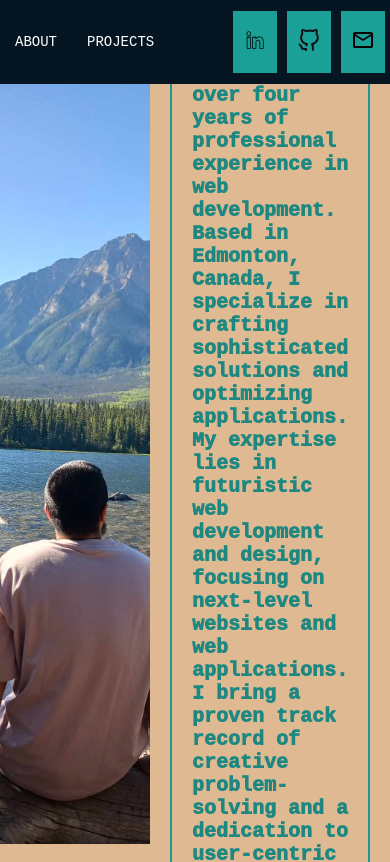
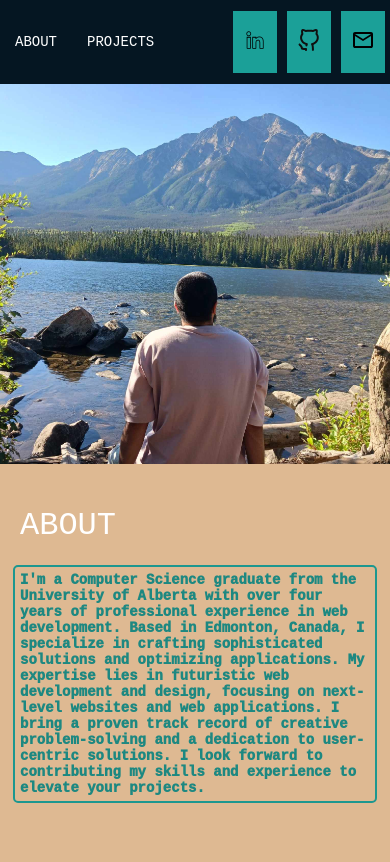
Before and after one commit to ballin-98/portfolio-website, a Vue app in the folder portfolio-application/: page / in a window 390 px wide. Shown: the top 862 px of the page. Built offline with nearby package versions, Linux system fonts and the light colour scheme.

Commit message:
about page mobile responsive

```diff
--- a/portfolio-application/src/components/AboutPage.vue
+++ b/portfolio-application/src/components/AboutPage.vue
@@ -19,6 +19,7 @@ const description = `I'm a Computer Science graduate from the University of Albe
   display: flex;
   height: 90vh; /* 100% of the viewport height */
   font-family: "Roboto Mono", monospace;
+  flex-direction: row;
 }
 
 .left-container {
@@ -47,10 +48,10 @@ const description = `I'm a Computer Science graduate from the University of Albe
   align-items: center; /* Center the content vertically */
 
   color: #fff; /* White text color */
-  width: calc(100% - 40px); /* Corrected syntax */
+  width: calc(100% - 30px); /* Corrected syntax */
   font-size: 40px;
   height: 80px; /* Set a fixed height for the header */
-  padding-left: 20px; /* Add left padding */
+  padding-left: 10px;
 }
 
 .description {
@@ -61,10 +62,50 @@ const description = `I'm a Computer Science graduate from the University of Albe
   border-radius: 5px;
   background-color: #deb992; /* Red background color */
   color: #1d8881; /* White text color */
-  width: calc(100%-40px);
-  padding: 20px; /* Add padding for better visual appearance */
-  margin: 20px;
+  width: calc(100% - 60px);
+  padding: 10px; /* Add padding for better visual appearance */
+  margin: 10px;
   font-size: 20px;
   font-weight: 1000;
 }
+
+@media screen and (max-width: 800px) {
+  .container {
+    flex-direction: column;
+  }
+  .left-container {
+    /* height: 45vh; Set a fixed height for the left container on smaller screens */
+    overflow: hidden; /* Ensure child elements don't overflow */
+  }
+
+  .right-container {
+    /* height: 45vh; */
+    justify-content: center;
+  }
+  .header {
+    display: flex;
+    align-items: center; /* Center the content vertically */
+    color: #fff; /* White text color */
+    width: calc(100% - 40px); /* Corrected syntax */
+    font-size: 32px;
+    padding: 5px;
+    /* border: 2px solid white;
+    border-radius: 5px; */
+    height: 50px;
+  }
+
+  .description {
+    display: flex;
+    justify-content: center; /* Center the content horizontally */
+    align-items: center; /* Center the content vertically */
+    border: 2px solid #1c978f;
+    border-radius: 5px;
+    background-color: #deb992; /* Red background color */
+    color: #1d8881; /* White text color */
+    width: calc(100% - 40px);
+    padding: 5px; /* Add padding for better visual appearance */
+    font-size: 14px;
+    font-weight: 1000;
+  }
+}
 </style>
--- a/portfolio-application/src/components/Tag.vue
+++ b/portfolio-application/src/components/Tag.vue
@@ -42,7 +42,7 @@ const closeTag = () => {
   justify-content: space-between;
   white-space: nowrap;
 
-  color: #424141;
+  color: #051622;
   border-radius: 6px;
   border: 2px solid #1ba098;
   background-color: #1ba098;
@@ -52,7 +52,7 @@ const closeTag = () => {
 }
 
 .tag-container:hover {
-  background-color: #a0a0a0;
+  background-color: #208f87;
   transform: scale(1.1);
 }
 
```
